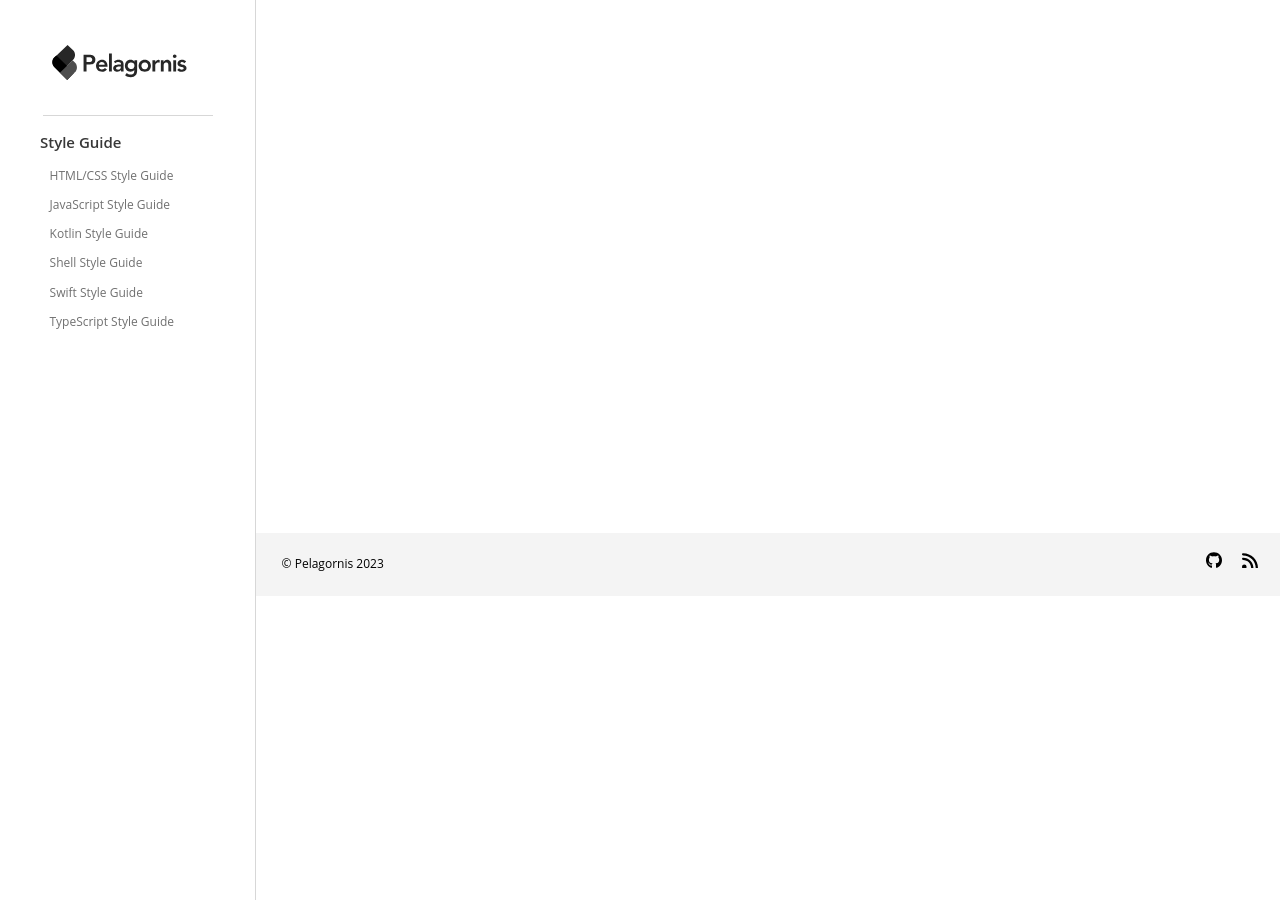
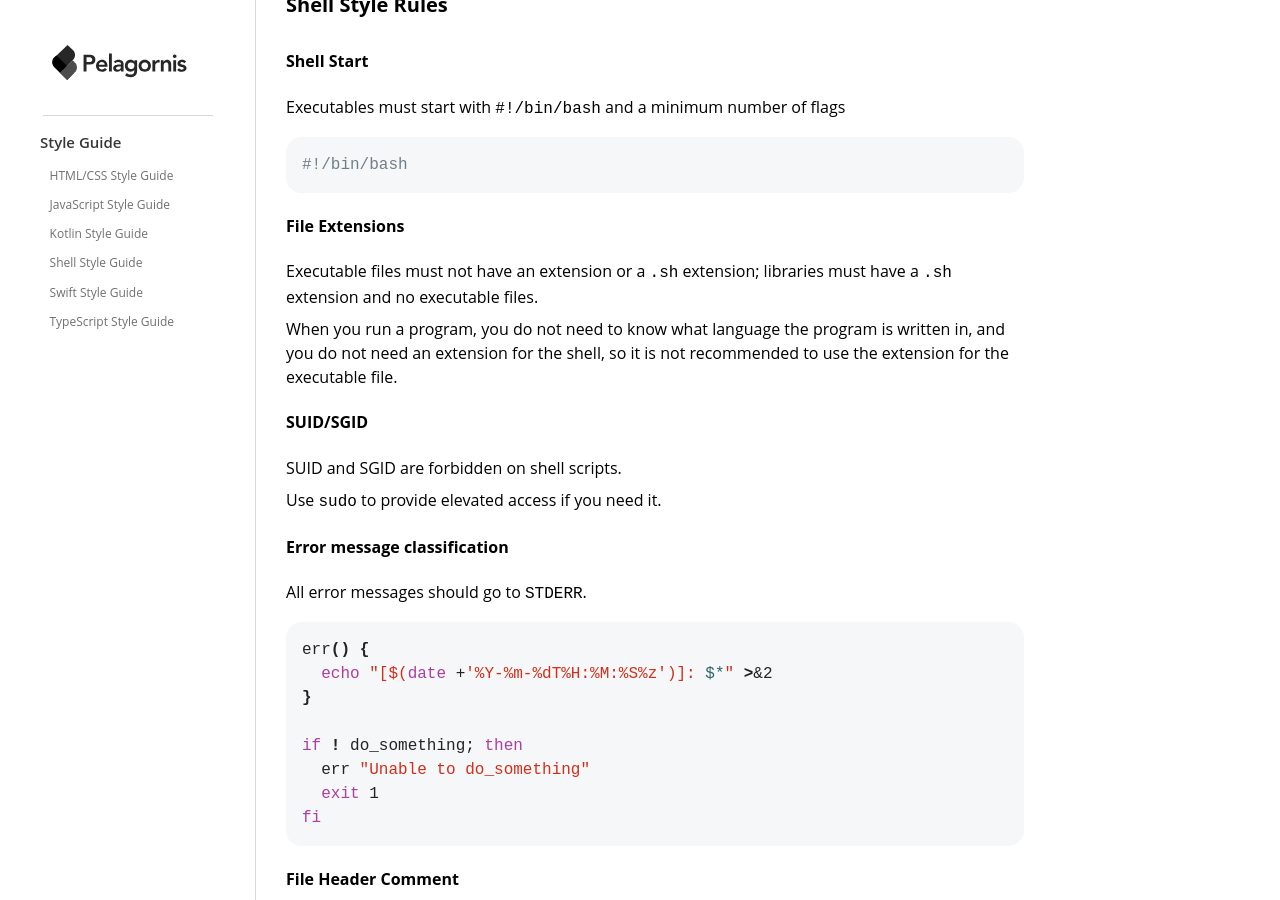
Before and after one commit to pelagornis/styleguide, a Jekyll site: the page built from shell/index.md, in a window 1280 px wide and 900 px high, scrolled down 367 px. Built offline with Jekyll 4.4.1, drawn with Linux system fonts in a browser that asks for light colours; before the commit the page ends 963 px from its top, so only the background shows below that; some of the changed text lies outside the part shown.

Commit message:
Add Shell Script Rule

````diff
--- a/shell/index.md
+++ b/shell/index.md
@@ -4,3 +4,89 @@ title: Shell Style Guide
 ---
 
 ## Table of Contents
+
+- [Shell](#shell)
+  - [Shell Style Rules](#shell-style-rules)
+  - [Shell Style Formatting](#shell-style-formatting)
+
+## Shell
+
+### Shell Style Rules
+
+#### Shell Start
+
+Executables must start with `#!/bin/bash` and a minimum number of flags
+
+```bash
+#!/bin/bash
+```
+
+#### File Extensions
+
+Executable files must not have an extension or a `.sh` extension; libraries must have a `.sh` extension and no executable files.
+
+When you run a program, you do not need to know what language the program is written in, and you do not need an extension for the shell, so it is not recommended to use the extension for the executable file.
+
+#### SUID/SGID
+
+SUID and SGID are forbidden on shell scripts.
+
+Use `sudo` to provide elevated access if you need it.
+
+#### Error message classification
+
+All error messages should go to `STDERR`.
+
+```bash
+err() {
+  echo "[$(date +'%Y-%m-%dT%H:%M:%S%z')]: $*" >&2
+}
+
+if ! do_something; then
+  err "Unable to do_something"
+  exit 1
+fi
+```
+
+#### File Header Comment
+
+Start each file with a description of its contents.
+
+```bash
+#!/bin/bash
+#
+# Starting for Pelagornis Test Script.
+```
+
+#### Function Comments
+
+Any features that are neither clear nor short should be annotated.
+
+All function annotations should describe the intended API behavior using the following.
+
+
+```bash
+#######################################
+# Create File for pelagornis Project.
+# Globals:
+#   SOMEDIR
+# Arguments:
+#   File Name
+# Outputs:
+#   Indicates whether the file creation was successful.
+#######################################
+function create_file() {
+  …
+}
+```
+
+#### Meaningful Variable Names
+
+Use uppercase letters for variable names and prefer underscores `_` for readability.
+
+```bash
+OUTPUT_DIR="/path/to/output"
+FILE_NAME="example.txt"
+```
+
+### Shell Style Formatting
````
